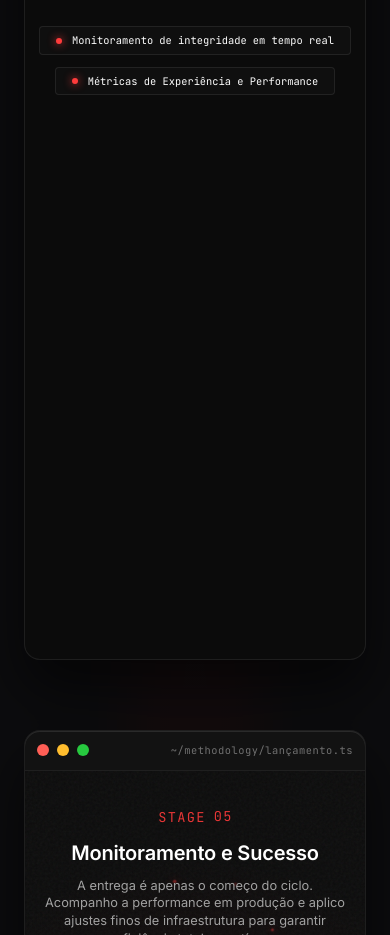
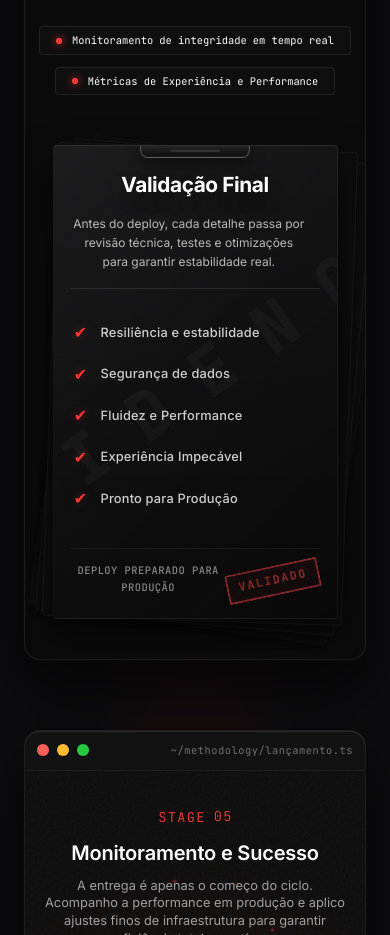
Before and after one commit to PauloHenrrq/Portfolio, a React (Vite) app: page / in a window 390 px wide. Shown: the part 5040-5975 px from the top of the page. Built offline with nearby package versions, Linux system fonts and the light colour scheme.

Commit message:
fix(methodology): force report visibility state on mobile

```diff
--- a/src/sections/methodology/Stage04Report.tsx
+++ b/src/sections/methodology/Stage04Report.tsx
@@ -63,26 +63,26 @@ export function Stage04Report({ stage, isActive }: Stage04ReportProps) {
               <motion.div
                 className="tech-report-sheet-bg-3"
                 initial={isMobile ? { opacity: 1, rotate: 8, x: 15, y: 8 } : { opacity: 0, rotate: 0, x: 0, y: 15 }}
-                animate={isMobile ? {} : (showContent ? { opacity: 1, rotate: 8, x: 15, y: 8 } : {})}
+                animate={isMobile ? { opacity: 1, rotate: 8, x: 15, y: 8 } : (showContent ? { opacity: 1, rotate: 8, x: 15, y: 8 } : {})}
                 transition={isMobile ? { duration: 0 } : { duration: 1.5, delay: 0.4, ease: [0.16, 1, 0.3, 1] }}
               />
               <motion.div
                 className="tech-report-sheet-bg-2"
                 initial={isMobile ? { opacity: 1, rotate: 5, x: 10, y: 5 } : { opacity: 0, rotate: 0, x: 0, y: 10 }}
-                animate={isMobile ? {} : (showContent ? { opacity: 1, rotate: 5, x: 10, y: 5 } : {})}
+                animate={isMobile ? { opacity: 1, rotate: 5, x: 10, y: 5 } : (showContent ? { opacity: 1, rotate: 5, x: 10, y: 5 } : {})}
                 transition={isMobile ? { duration: 0 } : { duration: 1.5, delay: 0.3, ease: [0.16, 1, 0.3, 1] }}
               />
               <motion.div
                 className="tech-report-sheet-bg-1"
                 initial={isMobile ? { opacity: 1, rotate: 2, x: 5, y: 2 } : { opacity: 0, rotate: 0, x: 0, y: 5 }}
-                animate={isMobile ? {} : (showContent ? { opacity: 1, rotate: 2, x: 5, y: 2 } : {})}
+                animate={isMobile ? { opacity: 1, rotate: 2, x: 5, y: 2 } : (showContent ? { opacity: 1, rotate: 2, x: 5, y: 2 } : {})}
                 transition={isMobile ? { duration: 0 } : { duration: 1.5, delay: 0.2, ease: [0.16, 1, 0.3, 1] }}
               />
 
           <motion.div
             className="tech-report-sheet"
             initial={isMobile ? { y: 0, opacity: 1 } : { y: 20, opacity: 0 }}
-            animate={isMobile ? {} : (showContent ? { y: 0, opacity: 1 } : {})}
+            animate={isMobile ? { y: 0, opacity: 1 } : (showContent ? { y: 0, opacity: 1 } : {})}
             transition={isMobile ? { duration: 0 } : { duration: 1.2, ease: [0.16, 1, 0.3, 1] }}
           >
             <div className="report-sheet-clip"></div>
@@ -100,7 +100,7 @@ export function Stage04Report({ stage, isActive }: Stage04ReportProps) {
                     key={idx}
                     className="checklist-row has-tooltip"
                     initial={isMobile ? { opacity: 1, x: 0 } : { opacity: 0, x: 10 }}
-                    animate={isMobile ? {} : (showContent ? { opacity: 1, x: 0 } : {})}
+                    animate={isMobile ? { opacity: 1, x: 0 } : (showContent ? { opacity: 1, x: 0 } : {})}
                     transition={isMobile ? { duration: 0 } : { delay: 0.2, duration: 0.8 }}
                   >
                     <span className="check-box">✔</span>
@@ -118,7 +118,7 @@ export function Stage04Report({ stage, isActive }: Stage04ReportProps) {
                   <motion.div
                     className="stamp-circle ink-variant"
                     initial={isMobile ? { scale: 1, opacity: 1, rotate: -12 } : { scale: 2, opacity: 0, rotate: -25 }}
-                    animate={isMobile ? {} : (showContent ? {
+                    animate={isMobile ? { scale: 1, opacity: 1, rotate: -12 } : (showContent ? {
                       scale: 1,
                       opacity: 1,
                       rotate: -12
```
